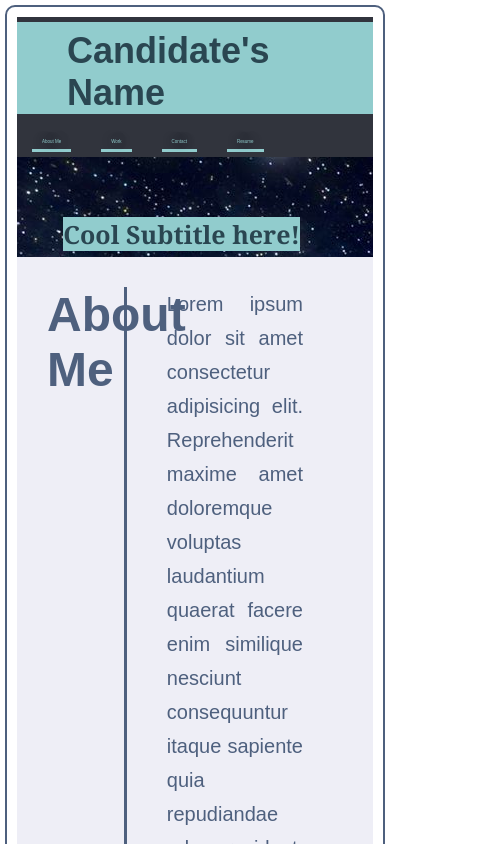
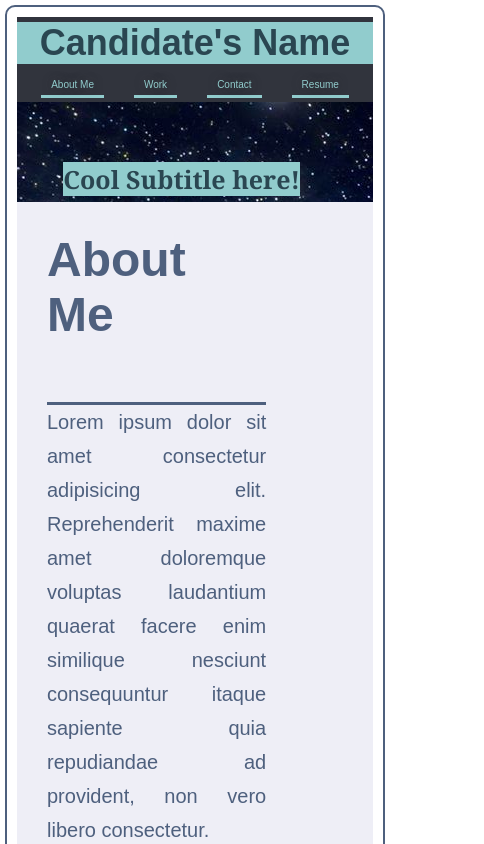
Before and after one commit to j7gong/week2Challenge, a plain HTML site: page index.html in a window 390 px wide. Shown: the top 844 px of the page, 484 px wide, since content can reach past the window. Drawn offline with Linux system fonts and the light colour scheme.

Commit message:
add media query

```diff
--- a/assets/css/style.css
+++ b/assets/css/style.css
@@ -264,3 +264,113 @@ header nav ul li a:hover {
     border-bottom: 5px solid var(--primary-color);
 }
 /* CONTACT END */
+
+/* MEDIA QUERY FOR SMALLER DESKTOP SCREENS AND SMALLER */
+@media screen and (max-width: 980px) {
+    header {
+      padding-bottom: 0;
+      justify-content: center;
+    }
+
+    header h1 {
+        width: 100%;
+        text-align: center;
+        padding: 0px;
+    }
+
+    header nav {
+        padding: 0px;
+    }
+
+    header nav ul {
+        justify-content: space-around;
+        flex-wrap: nowrap;
+        margin: 10px 0px 10px 0px;
+    }
+
+    header nav ul li a {
+      font-size: 12px;
+    }
+
+    content section {
+        flex-direction: column;
+    }
+
+    .block-border {
+        border-top: 3px solid;
+        border-left: none;
+    }
+
+    .block-intro p {
+        margin: 30px 0px 10px 30px;
+        padding: 0px 0px 10px 0px;
+    }
+
+    .block-showcases {
+        margin: 30px 0px 10px 30px;
+        padding-left: 0;
+    }
+
+    .block-contact {
+        margin: 30px 0px 10px 30px;
+    }
+
+    .block-contact p {
+        margin: 30px 70px 10px 0px;
+    }
+}
+
+/* MEDIA QUERY FOR TABLETS AND SMALLER */
+@media screen and (max-width: 768px) {
+    header {
+        padding-bottom: 0;
+        justify-content: center;
+      }
+
+      header h1 {
+          width: 100%;
+          text-align: center;
+          padding: 0px;
+      }
+
+      header nav {
+          padding: 0px;
+      }
+
+      header nav ul {
+          justify-content: space-around;
+          flex-wrap: nowrap;
+          margin: 10px 0px 10px 0px;
+      }
+
+      header nav ul li a {
+        font-size: 10px;
+      }
+
+      content section {
+          flex-direction: column;
+      }
+
+      .block-border {
+          border-top: 3px solid;
+          border-left: none;
+      }
+
+      .block-intro p {
+          margin: 30px 0px 10px 30px;
+          padding: 0px 0px 10px 0px;
+      }
+
+      .block-showcases {
+          margin: 30px 0px 10px 30px;
+          padding-left: 0;
+      }
+
+      .block-contact {
+          margin: 30px 0px 10px 30px;
+      }
+
+      .block-contact p {
+          margin: 30px 70px 10px 0px;
+      }
+}
```
